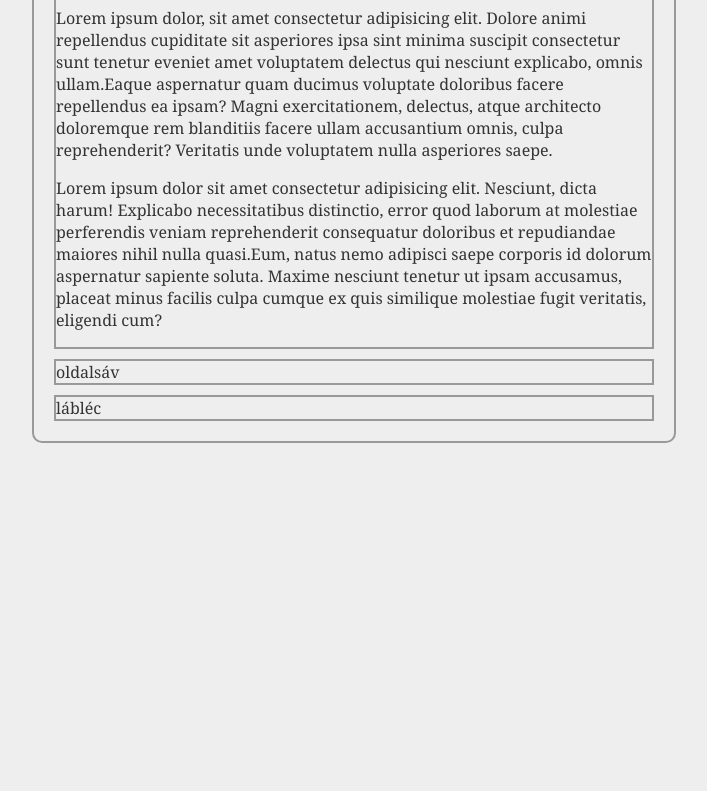
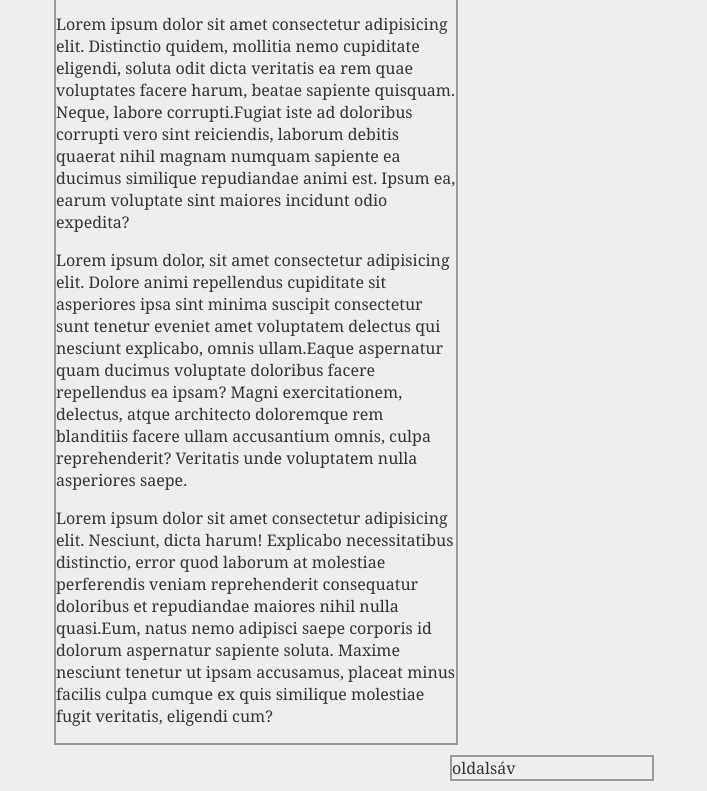
Before and after one commit to szabadosb/2024-10-10-Layout, a plain HTML site: page index.html in a window 1280 px wide. Shown: the part 764-1555 px from the top of the page, without its empty margins (286-993 px from the left). Before the commit the page ends 1215 px from the top, so only its background shows below. Drawn offline with Linux system fonts and the light colour scheme.

Commit message:
2024.10.21

```diff
--- a/style.css
+++ b/style.css
@@ -29,11 +29,17 @@ nav {
 section {
     border: 2px solid #999;
     margin-bottom: 10px;
+    width: 400px;
+    float: left;
+
 }
 
 aside {
     border: 2px solid #999;
     margin-bottom: 10px;
+    width: 200px;
+    float: right;
+
 }
 
 footer {
```
